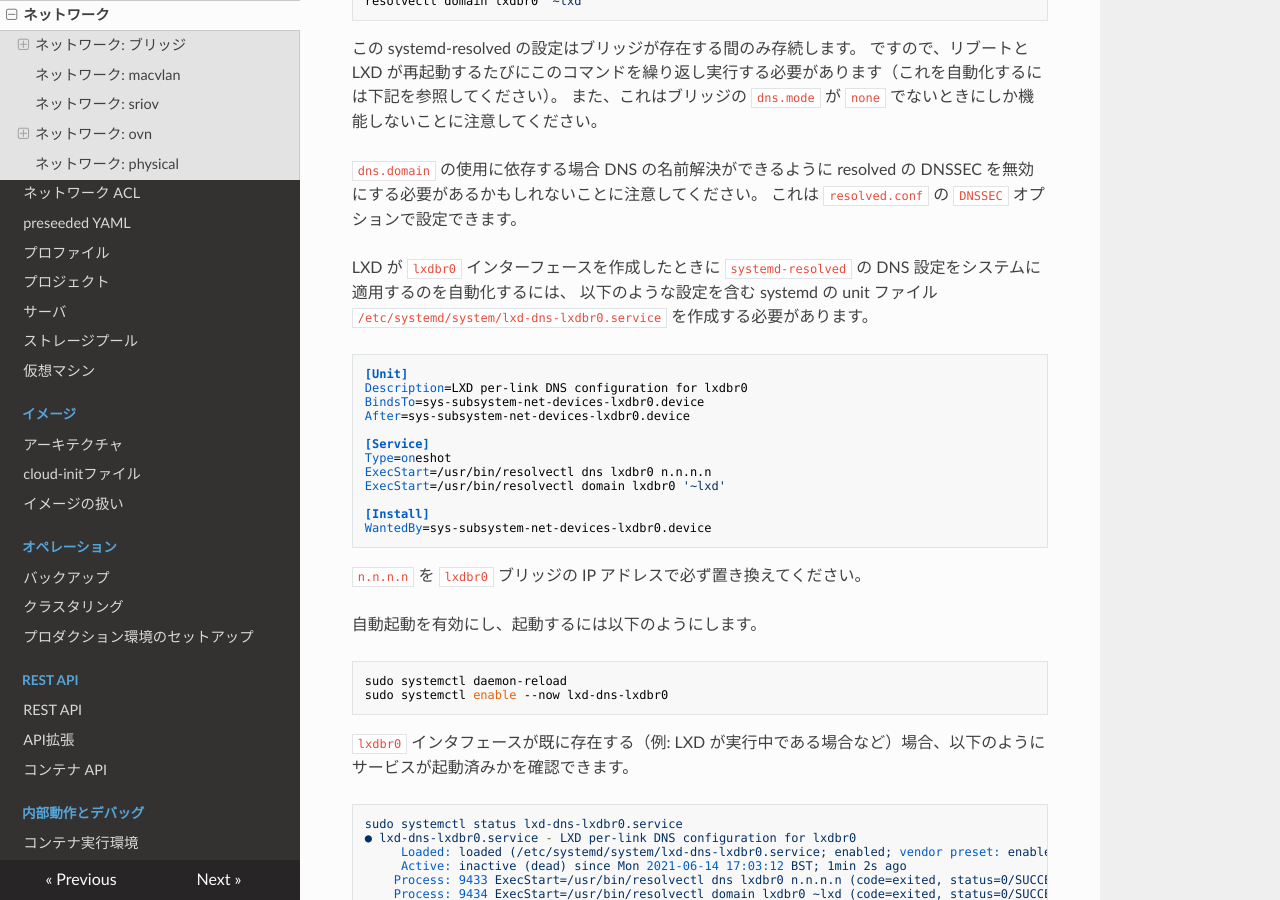
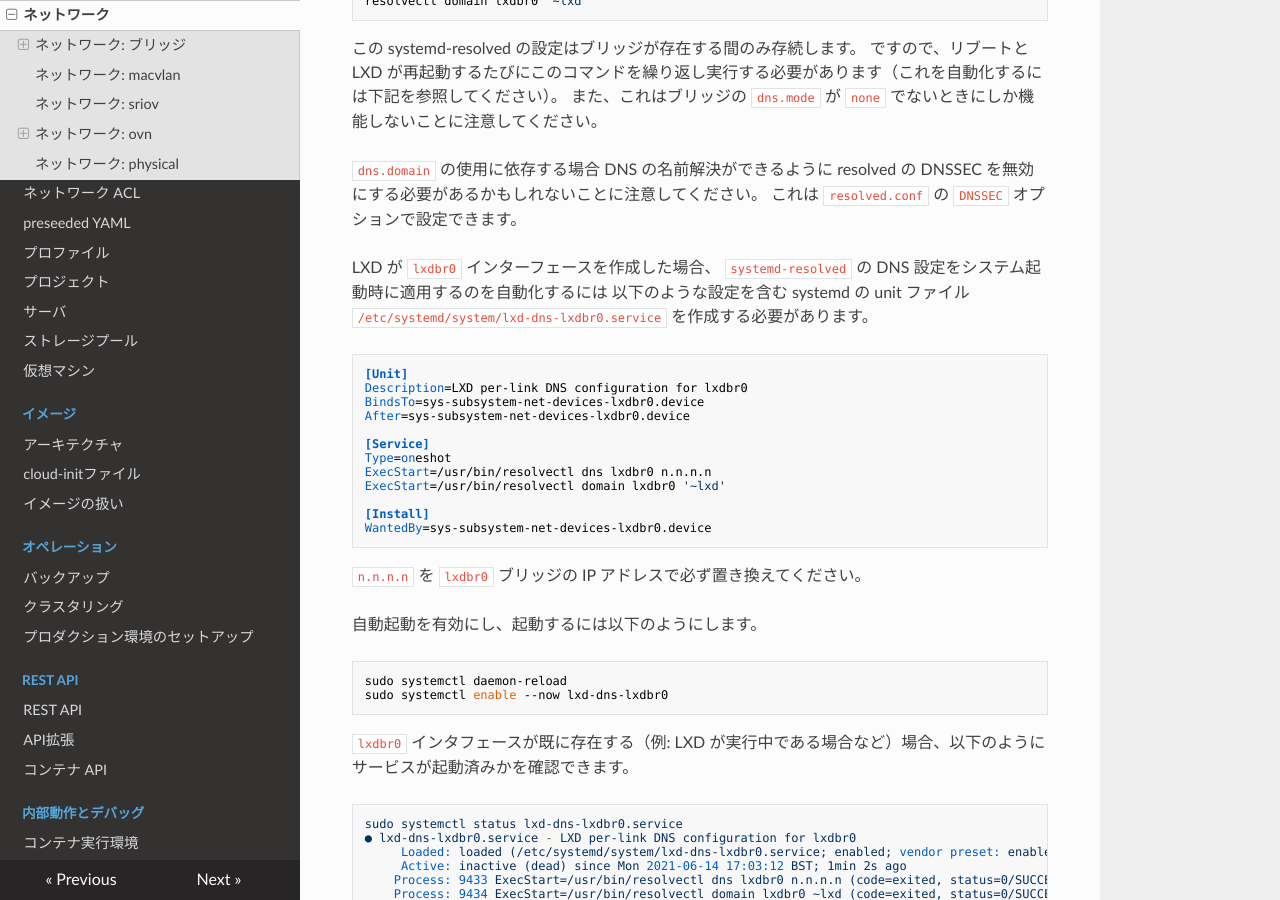
Before and after one commit to lxc-jp/lxd-ja, an MkDocs documentation site: the page built from doc/networks.md, in a window 1280 px wide and 900 px high, scrolled down 4731 px. Built offline with MkDocs 1.6.1, drawn with Linux system fonts in a browser that asks for light colours; nearby versions of some CDN libraries; old or Windows-style settings are respelled for this version of MkDocs.

Commit message:
Improve translation of LXD 4.16
Signed-off-by: Hiroaki Nakamura <hnakamur@gmail.com>

```diff
--- a/doc/networks.md
+++ b/doc/networks.md
@@ -244,7 +244,7 @@ DNSSEC in resolved to allow for DNS resolution. This can be done through
 the `DNSSEC` option in `resolved.conf`.
 -->
 
-LXD が `lxdbr0` インターフェースを作成したときに `systemd-resolved` の DNS 設定をシステムに適用するのを自動化するには、
+LXD が `lxdbr0` インターフェースを作成した場合、 `systemd-resolved` の DNS 設定をシステム起動時に適用するのを自動化するには
 以下のような設定を含む systemd の unit ファイル `/etc/systemd/system/lxd-dns-lxdbr0.service` を作成する必要があります。
 <!--
 To automate the `systemd-resolved` DNS configuration when LXD creates the `lxdbr0` interface so that it is applied
```
Also changed, not shown: doc/clustering.md (+1 -1 lines).
